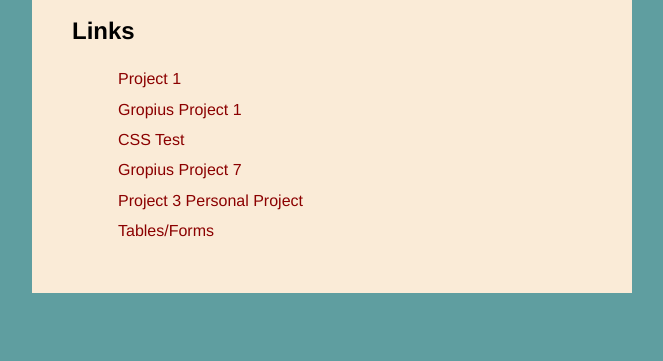
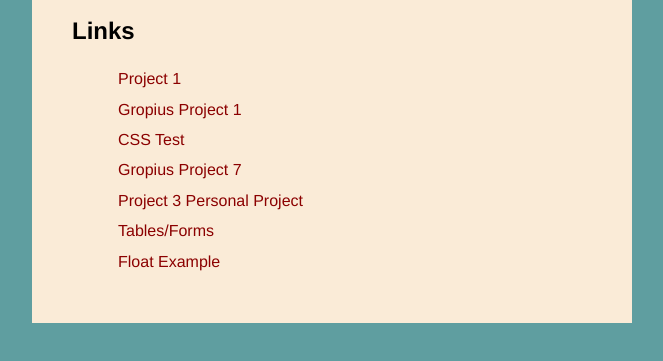
Before and after one commit to Tyre410/my-example-site, a plain HTML site: page index.html in a window 1280 px wide. Shown: the part 163-524 px from the top of the page, without its empty margins (308-971 px from the left). Drawn offline with nearby package versions, Linux system fonts and the light colour scheme.

Commit message:
Update index.html

```diff
--- a/index.html
+++ b/index.html
@@ -47,6 +47,7 @@
 			<li><a href="Project_2_Wall/gropius_7.html">Gropius Project 7</a></li>
 			<li><a href="Project_4_Wall/Project_4.html">Project 3 Personal Project</a></li>
 			<li><a href="Project_3_Wall/TablesForms_1.html">Tables/Forms</a></li>
+			<li><a href="Project_3_Wall/floats.html">Float Example</a></li>
 		</ul>
 	</main>
 </body>
```
